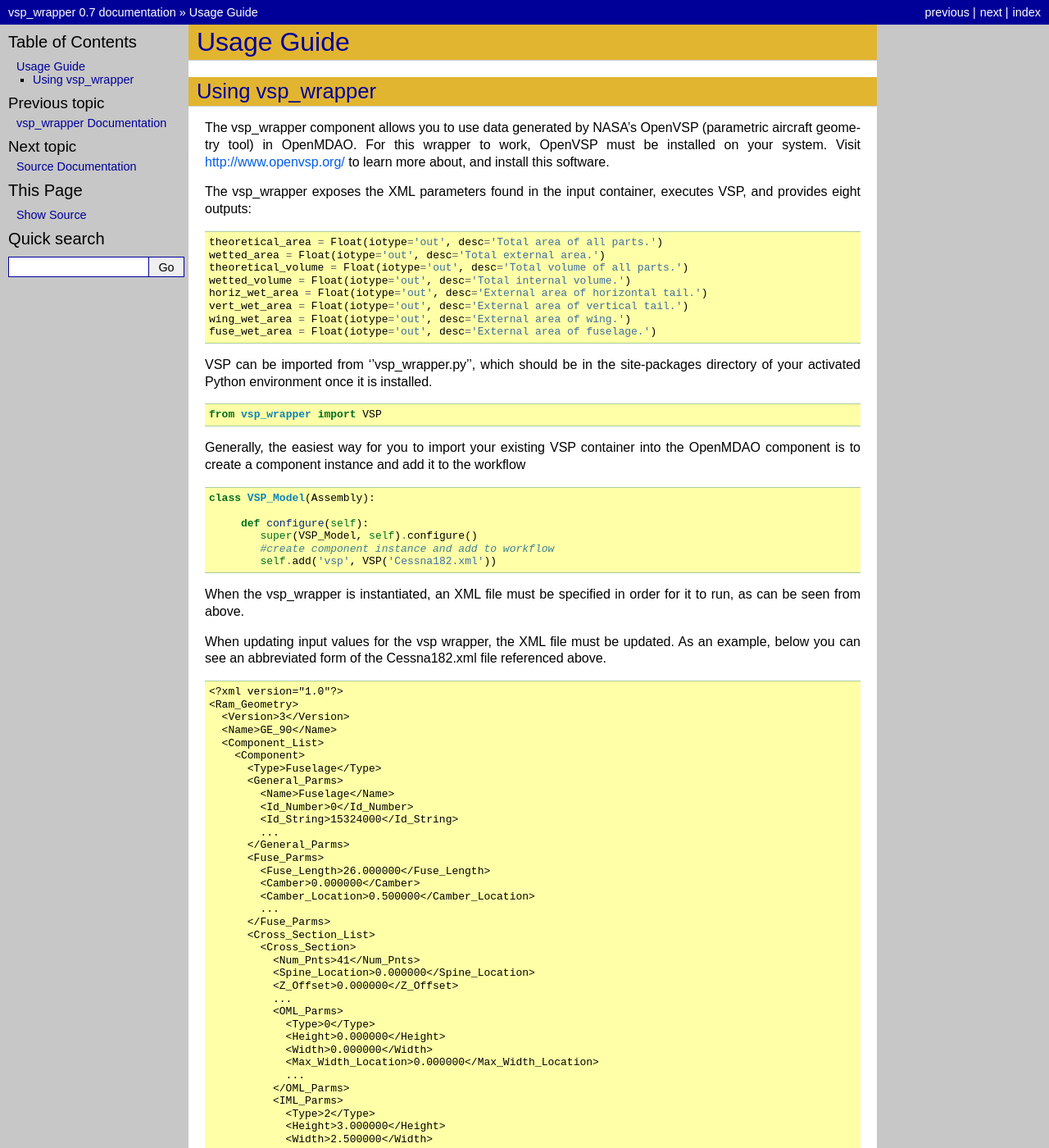
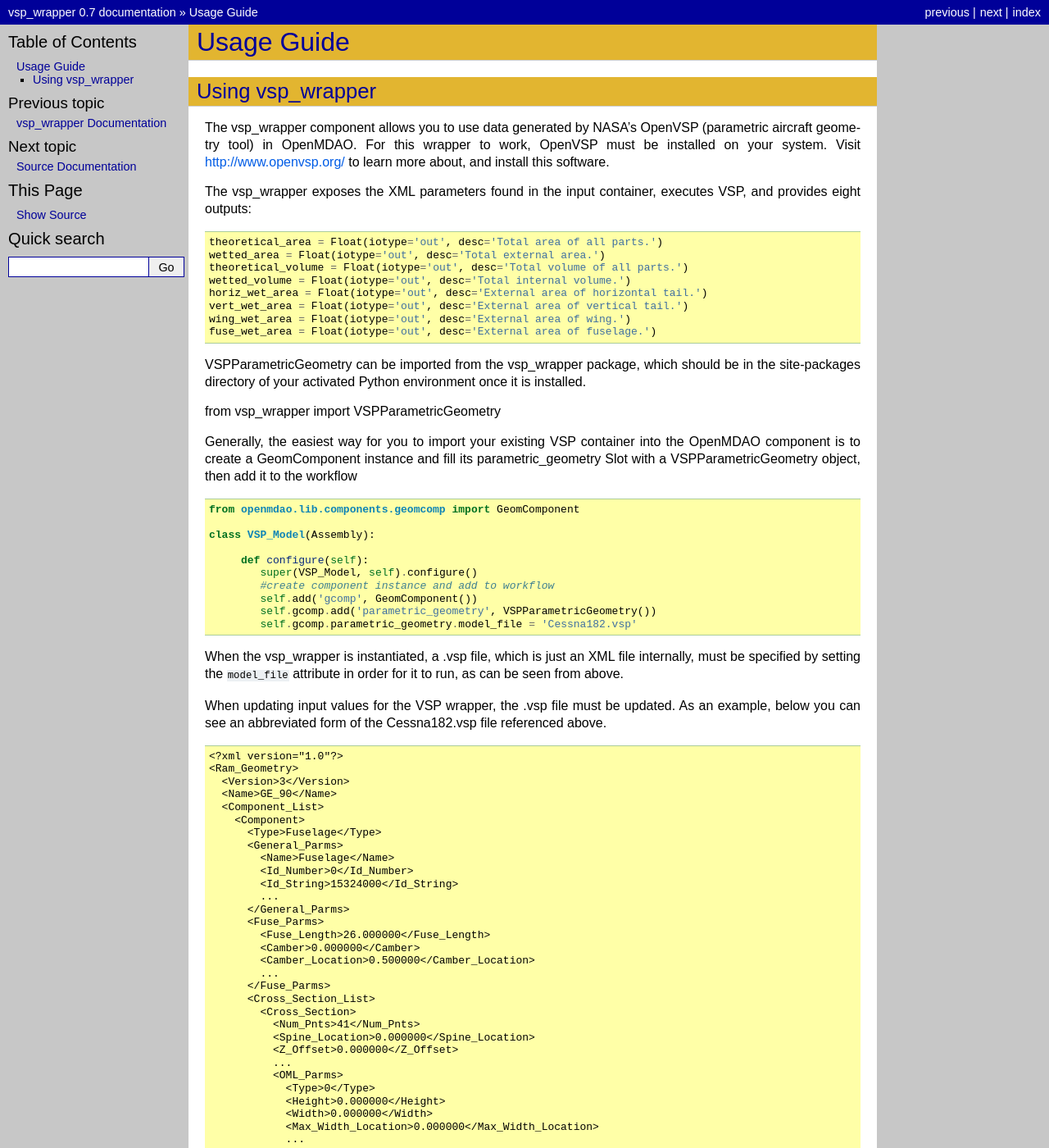
Before and after one commit to OpenMDAO-Plugins/vsp_wrapper, a Sphinx documentation site: the page built from docs/usage.rst, in a window 1280 px wide and 1400 px high. Shown: the whole window at 82% size. Built offline with Sphinx 7.4.7, drawn with Linux system fonts in a browser that asks for light colours; some of the changed text lies outside the part shown.

Commit message:
updated docs

```diff
--- a/docs/usage.rst
+++ b/docs/usage.rst
@@ -24,29 +24,35 @@
     wing_wet_area = Float(iotype='out', desc='External area of wing.')
     fuse_wet_area = Float(iotype='out', desc='External area of fuselage.')
 
-VSP can be imported from ''vsp_wrapper.py'', which should be in the site-packages directory of
-your activated Python environment once it is installed.
+VSPParametricGeometry can be imported from the vsp_wrapper package, which should be in the site-packages
+directory of your activated Python environment once it is installed.
 
 ::
 
-    from vsp_wrapper import VSP
+from vsp_wrapper import VSPParametricGeometry
 
 Generally, the easiest way for you to import your existing VSP container into the OpenMDAO component is to create
-a component instance and add it to the workflow
+a GeomComponent instance and fill its parametric_geometry Slot with a VSPParametricGeometry object,
+then add it to the workflow
 
 ::
+
+    from openmdao.lib.components.geomcomp import GeomComponent
 
     class VSP_Model(Assembly):
 
          def configure(self):
             super(VSP_Model, self).configure()
             #create component instance and add to workflow
-            self.add('vsp', VSP('Cessna182.xml'))
+            self.add('gcomp', GeomComponent())
+            self.gcomp.add('parametric_geometry', VSPParametricGeometry())
+            self.gcomp.parametric_geometry.model_file = 'Cessna182.vsp'
 
-When the vsp_wrapper is instantiated, an XML file must be specified in order for it to run, as can be seen from above.
+When the vsp_wrapper is instantiated, a .vsp file, which is just an XML file internally, must be
+specified by setting the ``model_file`` attribute in order for it to run, as can be seen from above.
 
-When updating input values for the vsp wrapper, the XML file must be updated.  As an example, below you can see an
-abbreviated form of the Cessna182.xml file referenced above.
+When updating input values for the VSP wrapper, the .vsp file must be updated.  As an example, below you can see an
+abbreviated form of the Cessna182.vsp file referenced above.
 
 ::
 
@@ -109,31 +115,32 @@
             </Cross_Section>
 
 
-In general, 'terminal' nodes become Variables with names forced to lower-case, lists become enumerated Containers starting at zero,
-and vary similar to the generic structure shown below.
+In general, 'terminal' nodes become Variables with names forced to lower-case, lists become enumerated Containers starting at zero, and vary similar to the generic structure shown below.
+
+When the VSPParametricGeometry object is added to the GeomComp, its variables are promoted up to the GeomComponent
+and should be accessed from there.
 
 ::
 
-    instance_of_wrapper.geometry.Part_Name.List_(0,1,2,3...).variable
+    geomcompname.geometry.Part_Name.List_(0,1,2,3...).variable
 
 In this example, 'Fuse_Length' would be mapped to:
 
 ::
 
-    vsp.geometry.Fuselage.fuse_parms.fuse_length
+    gcomp.geometry.Fuselage.fuse_parms.fuse_length
 
 Whereas 'Width' under IML Parms in the first cross section would be mapped to:
 
 ::
 
-    vsp.geometry.Fuselage.Cross_Section_0.iml_parms.width
+    gcomp.geometry.Fuselage.Cross_Section_0.iml_parms.width
 
 These variables can be changed by simply assigning a value:
 
 ::
 
-     vsp.geometry.Fuselage.fuse_parms.fuse_length = 24
-     vsp.geometry.Fuselage.Cross_Section_0.iml_parms.width = 2.7
+     gcomp.geometry.Fuselage.fuse_parms.fuse_length = 24
+     gcomp.geometry.Fuselage.Cross_Section_0.iml_parms.width = 2.7
 
-Now when the wrapper is run and the new XML file generated, any changes made will be reflected there prior to being passed to
-OpenVSP for analysis.
+Now when the wrapper is run and the new .vsp file generated, any changes made will be reflected there prior to being passed to OpenVSP for analysis.
```
